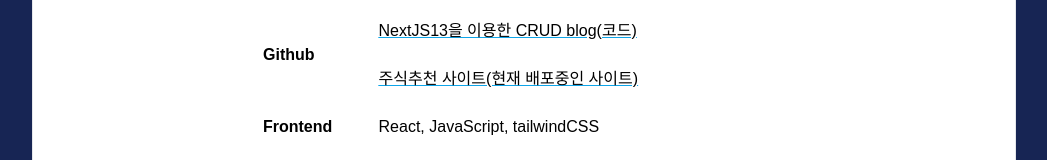
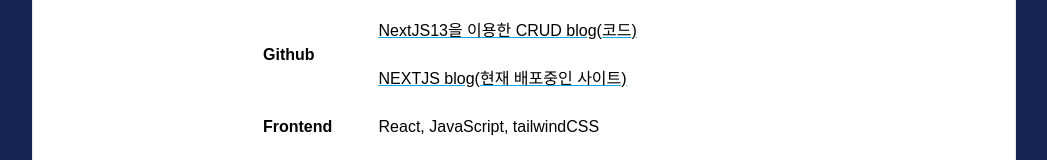
Before and after one commit to user941211/portfolio, a React (Create React App) app: page / in a window 1280 px wide. Shown: the part 4198-4358 px from the top of the page, without its empty margins (116-1163 px from the left). Built offline with nearby package versions, Linux system fonts and the light colour scheme.

Commit message:
link 변경

```diff
--- a/src/components/Projects.js
+++ b/src/components/Projects.js
@@ -125,7 +125,7 @@ const Projects = () => {
                   <td className="underline decoration-sky-500 p-3"><Link to="https://github.com/user941211/blog">NextJS13을 이용한 CRUD blog(코드)</Link></td>
                 </tr>
                 <tr>
-                  <td className="underline decoration-sky-500 p-3"><Link to="https://blog-iwmkp0qop-user941211.vercel.app/">주식추천 사이트(현재 배포중인 사이트)</Link></td>
+                  <td className="underline decoration-sky-500 p-3"><Link to="https://blog-iwmkp0qop-user941211.vercel.app/">NEXTJS blog(현재 배포중인 사이트)</Link></td>
                 </tr>
                 <tr>
                   <td className="font-bold p-3">Frontend</td>
```
